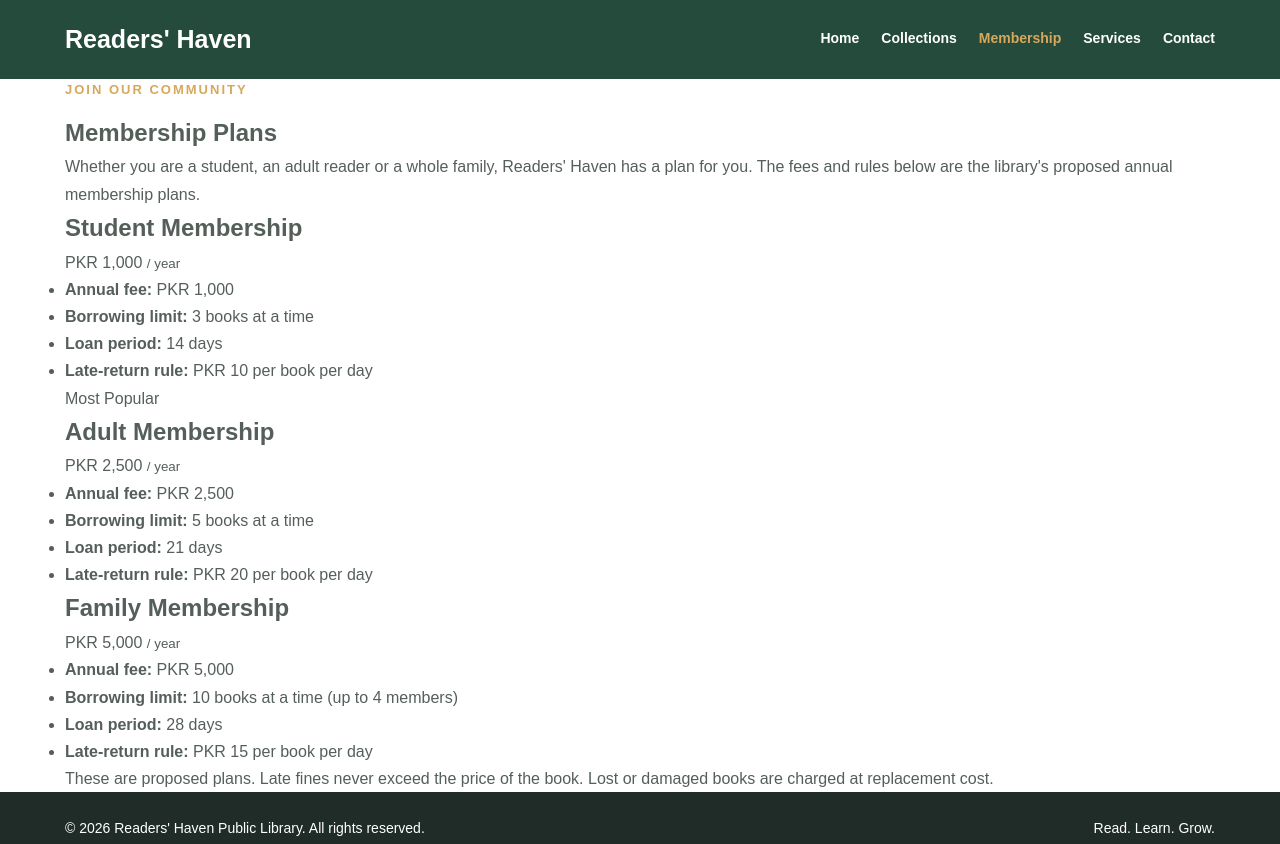
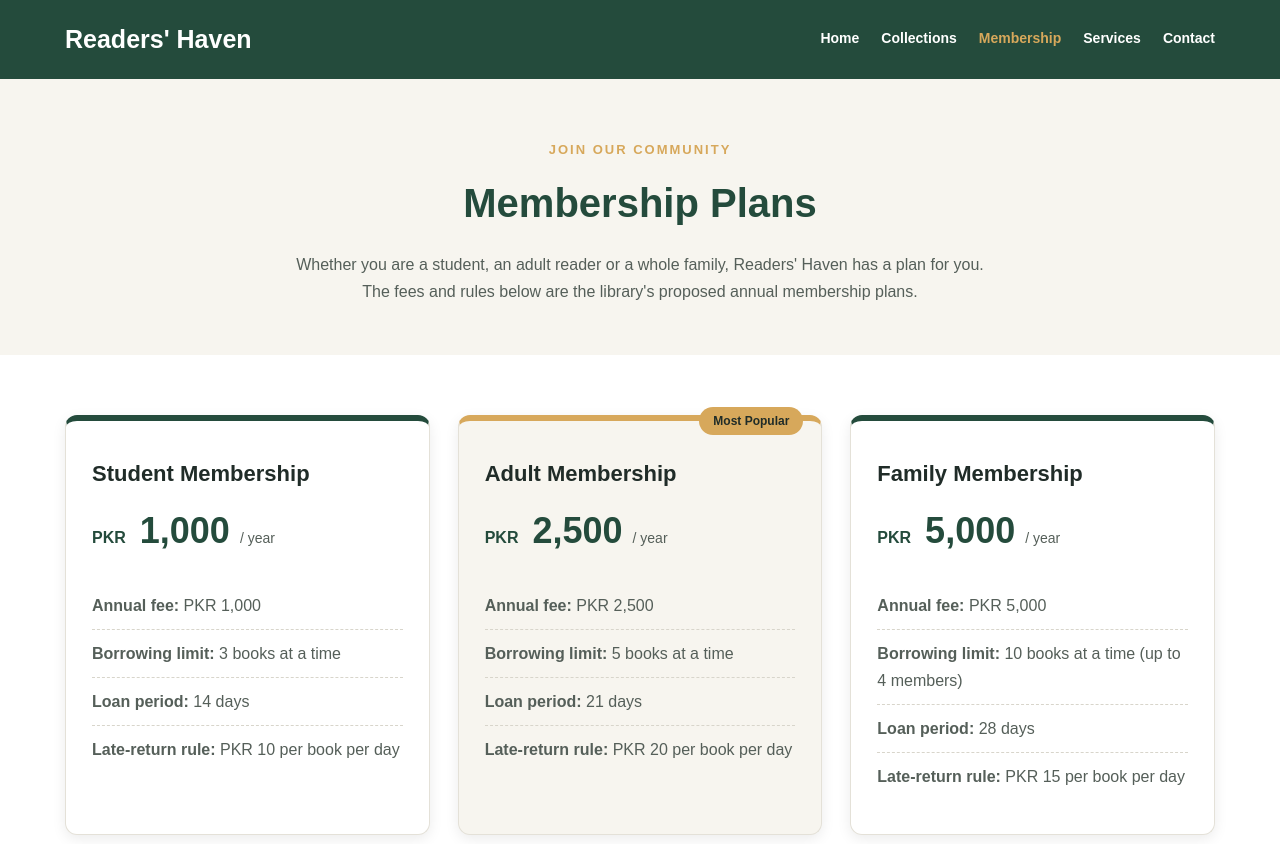
Before and after one commit to AbdurehmanSafi/readers-haven-library, a website: page src/membership.html in a window 1280 px wide. Shown: the top 844 px of the page. Drawn offline with Linux system fonts and the light colour scheme.

Commit message:
Style membership plans

```diff
--- a/styles/style.css
+++ b/styles/style.css
@@ -309,3 +309,106 @@ a {
         text-align: center;
     }
 }
+
+/* JAZIB - MEMBERSHIP PAGE */
+.membership-hero {
+    background-color: var(--light);
+    text-align: center;
+    padding: 60px 0 50px;
+}
+
+.membership-hero h1 {
+    color: var(--primary);
+    font-size: 40px;
+    margin: 8px 0 14px;
+}
+
+.membership-hero p {
+    max-width: 700px;
+    margin: 0 auto;
+}
+
+.membership-section {
+    padding: 60px 0;
+}
+
+.membership-cards {
+    display: grid;
+    grid-template-columns: repeat(3, 1fr);
+    gap: 28px;
+}
+
+.plan-card {
+    position: relative;
+    background-color: var(--white);
+    border: 1px solid #e4e1d8;
+    border-top: 6px solid var(--primary);
+    border-radius: 12px;
+    padding: 34px 26px;
+    box-shadow: 0 4px 14px rgba(0, 0, 0, 0.08);
+    transition: transform 0.2s ease, box-shadow 0.2s ease;
+}
+
+.plan-card:hover {
+    transform: translateY(-6px);
+    box-shadow: 0 12px 24px rgba(0, 0, 0, 0.14);
+}
+
+.plan-card h2 {
+    color: var(--dark);
+    font-size: 22px;
+}
+
+.plan-featured {
+    border-top-color: var(--secondary);
+    background-color: var(--light);
+}
+
+.plan-badge {
+    position: absolute;
+    top: -14px;
+    right: 18px;
+    background-color: var(--secondary);
+    color: var(--dark);
+    font-size: 12px;
+    font-weight: bold;
+    padding: 4px 14px;
+    border-radius: 20px;
+}
+
+.plan-price {
+    color: var(--primary);
+    font-size: 36px;
+    font-weight: bold;
+    margin: 8px 0 20px;
+}
+
+.plan-price .currency {
+    font-size: 16px;
+    margin-right: 4px;
+}
+
+.plan-price small {
+    color: var(--text);
+    font-size: 14px;
+    font-weight: normal;
+}
+
+.plan-details {
+    list-style: none;
+}
+
+.plan-details li {
+    padding: 10px 0;
+    border-bottom: 1px dashed #d8d5cb;
+}
+
+.plan-details li:last-child {
+    border-bottom: none;
+}
+
+.membership-note {
+    margin-top: 32px;
+    text-align: center;
+    font-size: 14px;
+}
```
